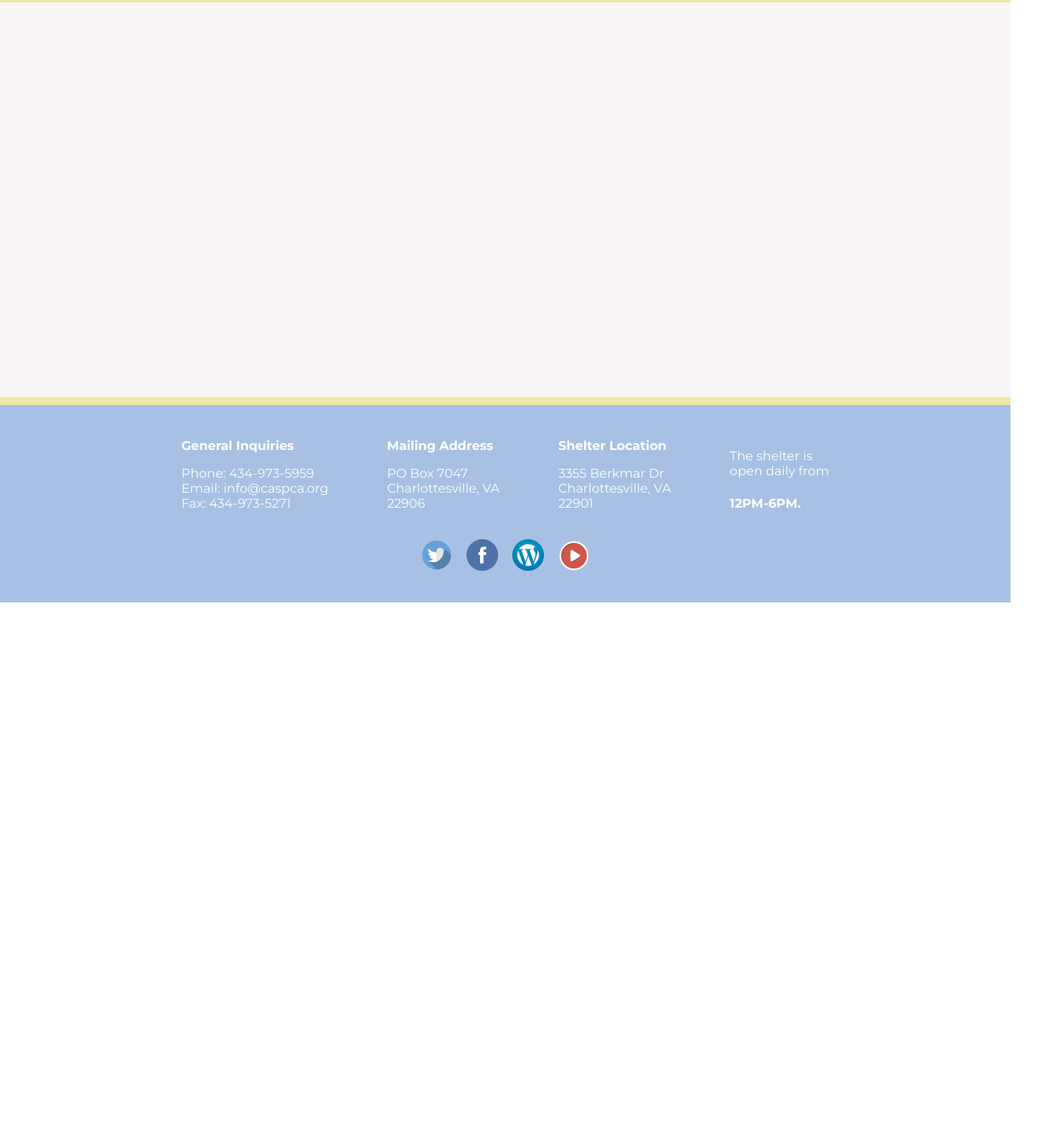
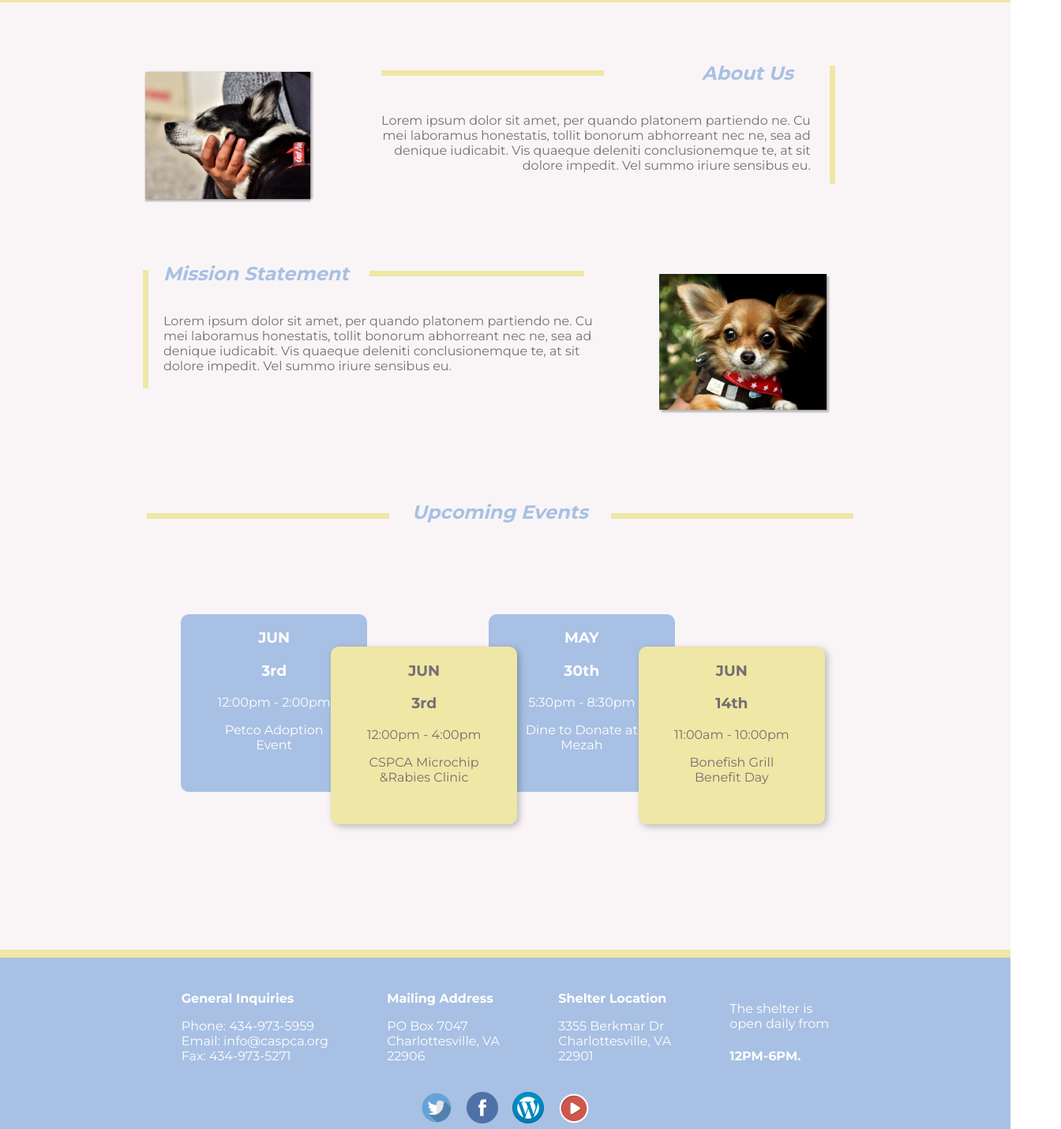
Before and after one commit to stella-sotos/CASPCA-website, a plain HTML site: page index.html in a window 1280 px wide. Shown: the part 1031-2461 px from the top of the page at 79% size, 1344 px wide, since content can reach past the window. Before the commit the page ends 1794 px from the top, so only its background shows below. Drawn offline with Linux system fonts and the light colour scheme.

Commit message:
Home Page Update

```diff
--- a/index.html
+++ b/index.html
@@ -85,7 +85,104 @@
 			</div></a>
 		</div>
 	</div>
-	<div class ="content"></div>
+	<div class ="content">
+		<div class="introduction">
+			<div class="AboutMe">
+				<div class="image1">
+				<img src="images/dog1.png"/>
+				</div>
+				<div class="texts">
+				 	<div class="header">
+				 		<div id="line1">
+				 		</div>
+				 		<div id="word">
+				 		<h2> About Us </h2>
+				 		</div>
+				 	</div>
+				 	<div class="words">
+				 	<p>Lorem ipsum dolor sit amet, per quando platonem partiendo ne. Cu mei laboramus honestatis, tollit bonorum abhorreant nec ne, sea ad denique iudicabit. Vis quaeque deleniti conclusionemque te, at sit dolore impedit. Vel summo iriure sensibus eu. </p>
+				 	</div>
+				</div>
+				<div class="verticalline">
+					<div id="line2">
+					</div>
+				</div>
+            </div>
+
+            <div class="Mission">
+				<div class="verticalline1">
+					<div id="line4">
+					</div>
+				</div>
+
+				<div class="texts1">
+				 	<div class="header">
+				 		<div id="word2">
+				 		<h2> Mission Statement </h2>
+				 		</div>
+
+				 		<div id="line3">
+				 		</div>
+				 	</div>
+				 	<div class="words1">
+				 	<p>Lorem ipsum dolor sit amet, per quando platonem partiendo ne. Cu mei laboramus honestatis, tollit bonorum abhorreant nec ne, sea ad denique iudicabit. Vis quaeque deleniti conclusionemque te, at sit dolore impedit. Vel summo iriure sensibus eu. </p>
+				 	</div>
+				</div>
+
+				<div class="image1">
+				<img src="images/dog2.png"/>
+				</div>
+            </div>
+		</div>
+
+		<div class="UpcomingEvents">
+			<div class="header1">
+				<div id="leftline">
+				</div>
+				<div id="upcomingevents">
+					<h2> Upcoming Events </h2>
+				</div>
+				<div id="rightline">
+				</div>
+			</div>
+		</div>
+
+		<div class="calendar">
+		 	<div class="blue">
+		 		<div class="blue1">
+		 			<h3> JUN </h3>
+		 			<h3> 3rd </h3>
+		 			<p> 12:00pm - 2:00pm </p>
+		 			<p> Petco Adoption </br>Event</p>
+		 		</div>
+		 		<div class="blue2">
+		 			<h3> MAY </h3>
+		 			<h3> 30th </h3>
+		 			<p> 5:30pm - 8:30pm </p>
+		 			<p> Dine to Donate at </br>Mezah</p>
+		 		</div>
+
+
+		 		</div>
+			</div>
+
+			<div class="yellow">
+				<div class="yellow1">
+					<h3> JUN </h3>
+		 			<h3> 3rd </h3>
+		 			<p> 12:00pm - 4:00pm </p>
+		 			<p> CSPCA Microchip </br> &Rabies Clinic</p>
+		 		</div>
+				<div class="yellow2">
+					<h3> JUN </h3>
+		 			<h3> 14th </h3>
+		 			<p> 11:00am - 10:00pm </p>
+		 			<p> Bonefish Grill </br>Benefit Day</p>
+		 		</div>
+			</div>
+		</div>
+
+	</div>
 	<div class ="footer">
 		<div class ="top-foot">
 			<div class="foot-block">
--- a/styles.css
+++ b/styles.css
@@ -160,7 +160,7 @@ margin-top: 18px;
 /*CONTENT SECTION*/
 .content{
 	width: 100%;
-	height: 500px;
+	height: 1200px;
 	background-color: #f9f5f7;
 	border-bottom: 10px solid #efe7a5;
 }
@@ -185,3 +185,230 @@ margin-top: 18px;
 	height: auto;
 	margin: 0 7px;
 }
+
+/* About Us and Mission Statement */
+.image1{
+	display:inline-block;
+	width:20%;
+	object-fit: contain;
+	vertical-align: top;
+	margin-top: 35px;
+}
+
+.image1 img{
+	width:100%;
+	height:auto;
+}
+
+.texts{
+	display: inline-block;
+	width:50%;
+	margin-left: 80px;
+	vertical-align: top;
+}
+
+.verticalline{
+	display:inline-block;
+	width:10%;
+	height:150px;
+}
+
+#line1{
+	height:7px;
+	width:50%;
+	padding-right:10px;
+	background-color: #EFE7A5;
+	display:inline-block;
+	margin-bottom: 5px;
+}
+#line2{
+	height:100%;
+	width:7px;
+	background-color: #EFE7A5;
+	margin-top: 30px;
+	margin-left: 20px;
+}
+
+.introduction{
+	width:85%;
+	margin: auto;
+	padding-top: 50px;
+	padding-left: 170px;
+}
+
+.words{
+	text-align: right;
+	font-family: 'Montserrat', sans-serif;
+	color:#736F72;
+}
+#word{
+	font-family: 'Montserrat', sans-serif;
+	font-style: italic;
+	color: #a8c0e3;
+	padding-top: 5px;
+	margin-left: 120px;
+	text-align: right;
+	display:inline-block;
+}
+
+#word2{
+	font-family: 'Montserrat', sans-serif;
+	font-style: italic;
+	color: #a8c0e3;
+	display: inline-block;
+	padding-right: 22px;
+}
+
+#line3{
+	height:7px;
+	width:50%;
+    background-color: #EFE7A5;
+	display:inline-block;
+	margin-bottom: 5px;
+
+}
+
+.texts1{
+	display: inline-block;
+	width:50%;
+	margin-right: 80px;
+	vertical-align: top;
+
+}
+
+#line4{
+	height:100%;
+	width:7px;
+	background-color: #EFE7A5;
+	margin-top: 30px;
+	margin-right: 0px;
+
+}
+
+.verticalline1{
+	display:inline-block;
+	width:2%;
+	height:150px;
+
+}
+
+.words1{
+	text-align: left;
+	font-family: 'Montserrat', sans-serif;
+	color:#736F72;
+
+}
+.Mission{
+	margin-top: 50px;
+}
+
+/* Upcoming Events */
+.header1 {
+	width:80%;
+	margin:auto;
+	padding-left: 115px;
+	margin-top:
+}
+
+#leftline{
+	height:7px;
+	width:30%;
+	background-color:#EFE7A5;
+	display: inline-block;
+}
+
+#upcomingevents{
+	padding:25px;
+	font-family: 'Montserrat', sans-serif;
+	font-style: italic;
+	color: #a8c0e3;
+	display:inline-block;
+	margin-top: 60px;
+
+}
+
+#rightline{
+	height:7px;
+	width:30%;
+	background-color:#EFE7A5;
+	display: inline-block;
+
+}
+
+.blue{
+	position:relative;
+	width:80%;
+	height:100%;
+	text-align: center;
+	margin-left: 30px;
+	margin-top: 70px;
+
+}
+.blue1{
+	display: inline-block;
+	width:23%;
+	height:225px;
+	margin-right: 150px;
+	background-color: #a8c0e3;
+	border-radius: 10px;
+}
+
+.blue2{
+	display:inline-block;
+	width:23%;
+	height:225px;
+	background-color: #a8c0e3;
+	border-radius: 10px;
+}
+
+.yellow{
+	position:absolute;
+	width:80%;
+	height:100%;
+	text-align:center;
+	top:1850px;
+	left:320px;
+}
+.yellow1{
+	display: inline-block;
+	width:23%;
+	height:225px;
+	margin-right: 150px;
+	background-color: #EFE7A5;
+	border-radius: 10px;
+	box-shadow: 3px 3px 9px rgba(0,0,0,.25);
+}
+
+.yellow2{
+	display: inline-block;
+	width:23%;
+	height:225px;
+	margin-right: 200px;
+	background-color: #EFE7A5;
+	border-radius: 10px;
+	box-shadow: 3px 3px 9px rgba(0,0,0,.25);
+}
+
+.yellow h3{
+	font-family: 'Montserrat', sans-serif;
+	font-weight:700;
+	color:#736F72;
+}
+
+.yellow p{
+	font-family: 'Montserrat', sans-serif;
+	color:#736F72;
+}
+
+.blue h3{
+	font-family: 'Montserrat', sans-serif;
+	font-weight:700;
+	color:#FFFFFF;
+
+}
+
+.blue p{
+	font-family: 'Montserrat', sans-serif;
+	color:#FFFFFF;
+};
+}
```
Also changed, not shown: images/dog1.png (added), images/dog2.png (added), 1 other file.
